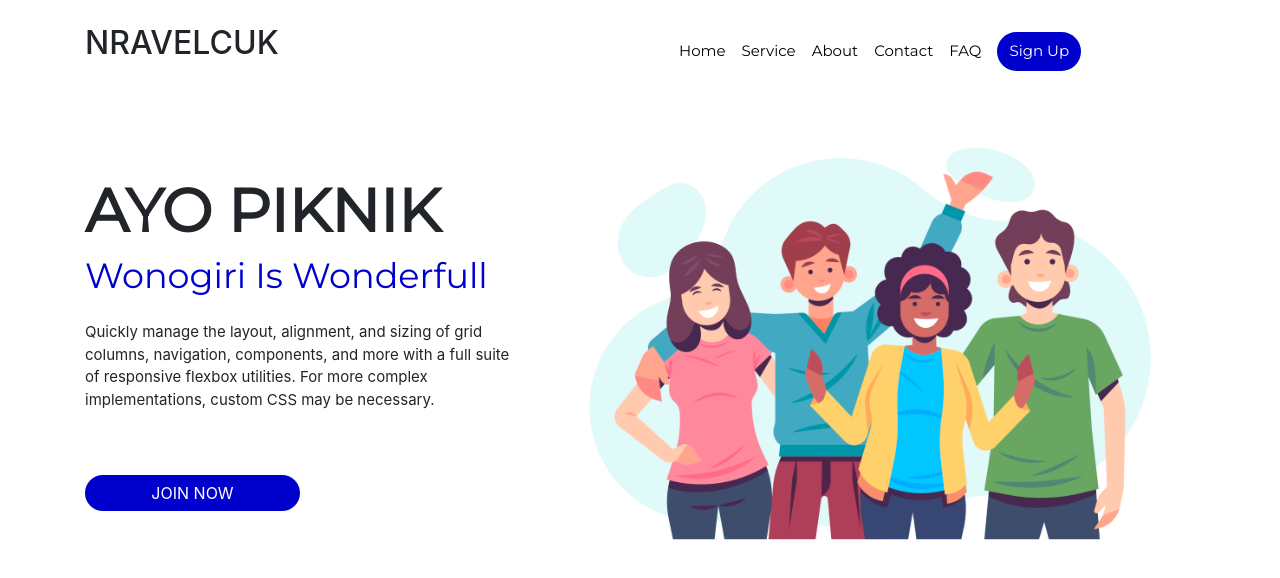
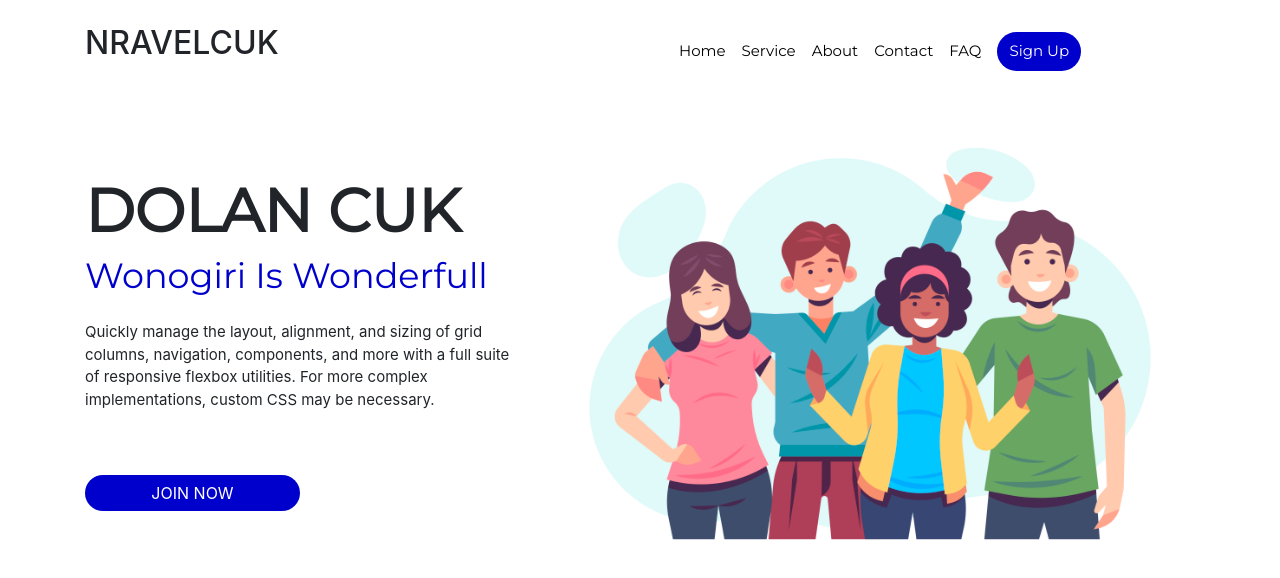
Before and after one commit to sgitwhyd/ntravelcukbwa, a plain HTML site: page index.html in a window 1280 px wide. Drawn offline with nearby package versions, Linux system fonts and the light colour scheme.

Commit message:
upload title

```diff
--- a/index.html
+++ b/index.html
@@ -57,7 +57,7 @@
       <div class="row">
         <div class="col align-self-center">
           <h1 >
-            AYO PIKNIK
+            DOLAN CUK
           </h1>
           <h2 class="content">
             Wonogiri Is Wonderfull
```
